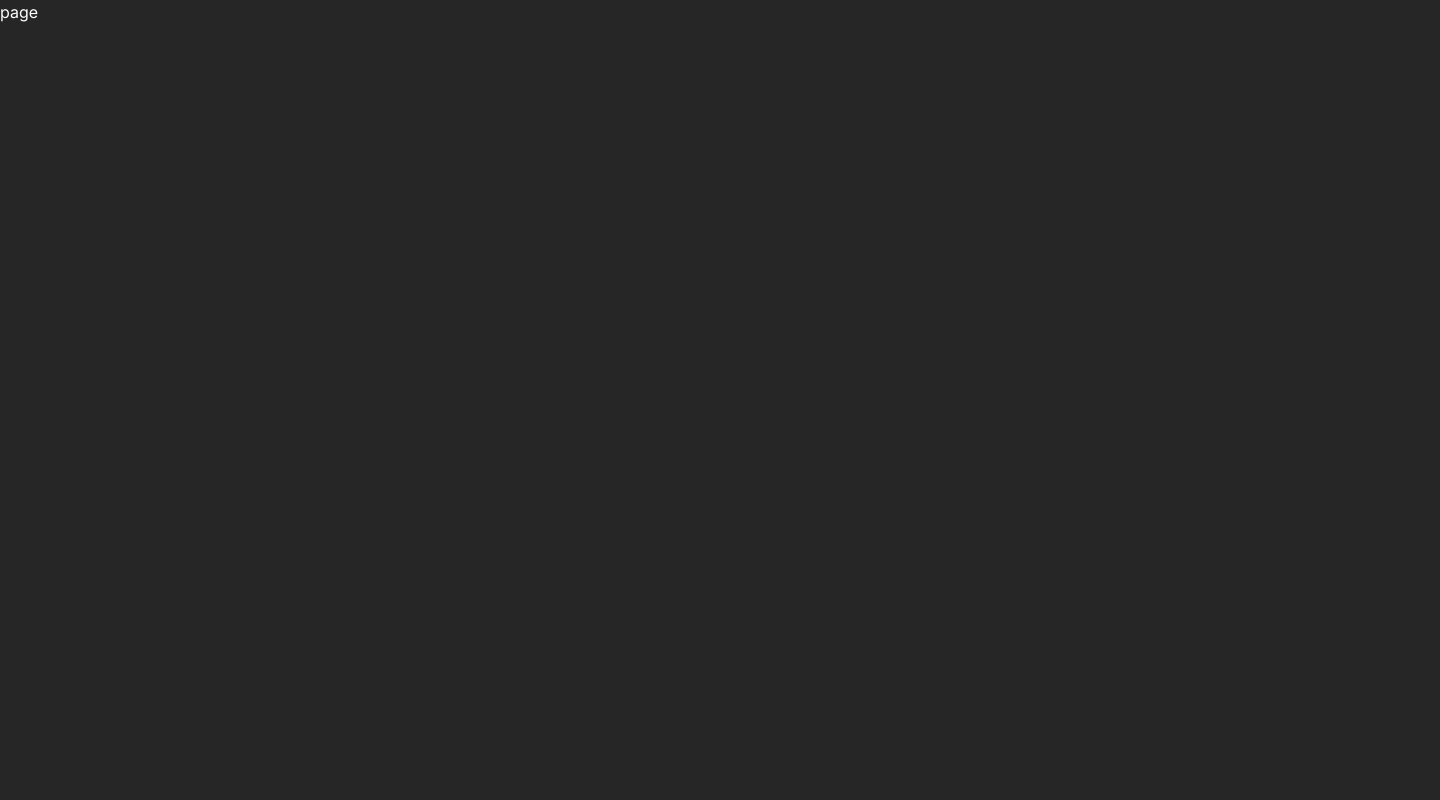
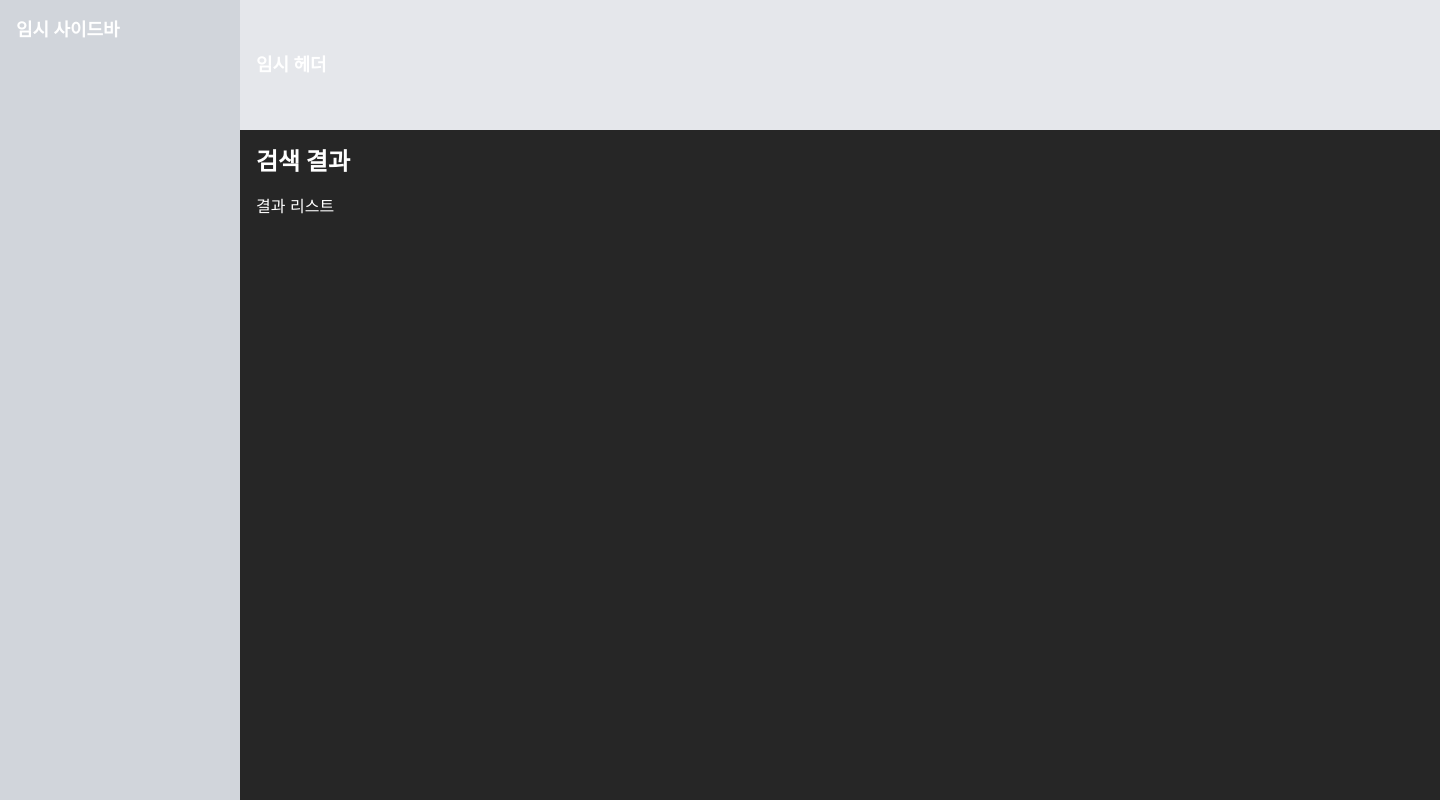
Before and after one commit to jongha1230/Twinify, a Next.js app: page /search in a window 1280 px wide. Shown: the whole page, 1440 px wide, since content can reach past the window. Built offline with nearby package versions, Linux system fonts and the light colour scheme.

Commit message:
💄 style: 검색 페이지 임시 완성

```diff
--- a/package.json
+++ b/package.json
@@ -12,7 +12,8 @@
     "class-variance-authority": "^0.7.0",
     "next": "14.2.4",
     "react": "^18",
-    "react-dom": "^18"
+    "react-dom": "^18",
+    "react-icons": "^5.2.1"
   },
   "devDependencies": {
     "@types/node": "^20",
--- a/src/app/(providers)/(root)/(music)/search/page.tsx
+++ b/src/app/(providers)/(root)/(music)/search/page.tsx
@@ -1,5 +1,23 @@
 function MusicSearchPage() {
-  return <div>page</div>;
+  return (
+    <div className="w-[1440px] mx-auto flex">
+      <div className="w-[240px] h-screen bg-gray-300 flex-shrink-0">
+        <div className="text-lg font-bold p-4">임시 사이드바</div>
+      </div>
+
+      <div className="flex flex-col flex-grow">
+        {/* 임시 헤더 자리 */}
+        <div className="h-[130px] bg-gray-200 flex items-center p-4">
+          <div className="text-lg font-bold">임시 헤더</div>
+        </div>
+
+        <div className="p-4">
+          <div className="text-2xl font-bold mb-4">검색 결과</div>
+          <div className="search-results">결과 리스트</div>
+        </div>
+      </div>
+    </div>
+  );
 }
 
 export default MusicSearchPage;
--- a/tailwind.config.ts
+++ b/tailwind.config.ts
@@ -1,17 +1,17 @@
 import type { Config } from "tailwindcss";
 
 const config: Config = {
-  content: [
-    "./src/pages/**/*.{js,ts,jsx,tsx,mdx}",
-    "./src/components/**/*.{js,ts,jsx,tsx,mdx}",
-    "./src/app/**/*.{js,ts,jsx,tsx,mdx}",
-  ],
+  content: ["./src/pages/**/*.{js,ts,jsx,tsx,mdx}", "./src/components/**/*.{js,ts,jsx,tsx,mdx}", "./src/app/**/*.{js,ts,jsx,tsx,mdx}"],
   theme: {
     extend: {
       backgroundImage: {
         "gradient-radial": "radial-gradient(var(--tw-gradient-stops))",
-        "gradient-conic":
-          "conic-gradient(from 180deg at 50% 50%, var(--tw-gradient-stops))",
+        "gradient-conic": "conic-gradient(from 180deg at 50% 50%, var(--tw-gradient-stops))",
+      },
+      colors: {
+        surfaceDark: "#212124",
+        brandPrimary: "#6BD700",
+        sidebarSubtitle: "#9898A6",
       },
     },
   },
```
Also changed, not shown: 2 other files (tests, documents, lock files or other folders).
